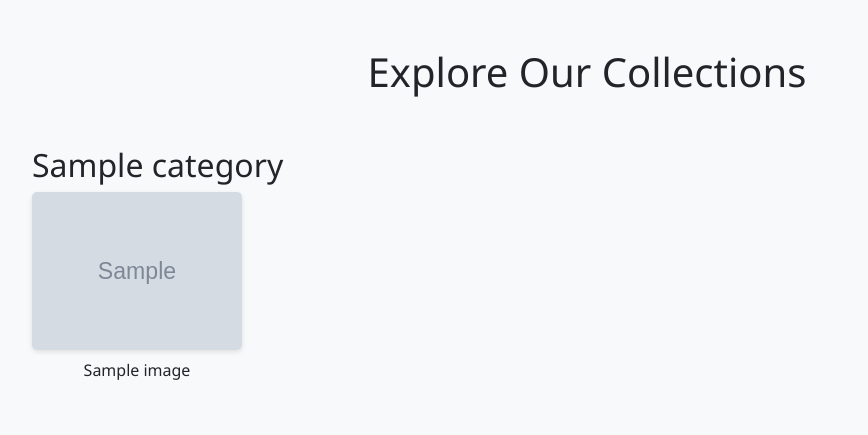
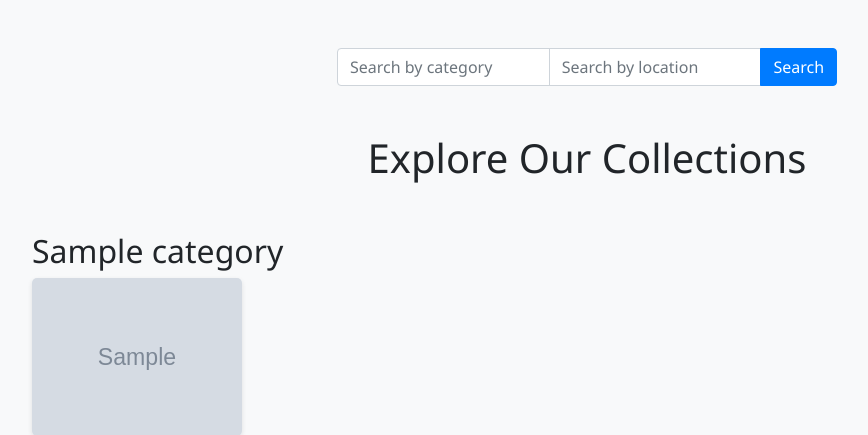
Before and after one commit to Mathenge-Alex/Photo_Gallery, a Django app: template photos/templates/photos/home.html in a window 1280 px wide. Shown: the part 56-491 px from the top of the page, without its empty margins (53-921 px from the left). Run offline with Django 4.2, Linux system fonts and the light colour scheme; the template is opened without the code that fills it: most values are stand-ins (such as "Sample title", 1, 10 or a date in 2020); grey boxes marked "Sample" are stand-in pictures; some libraries are stand-ins or nearby versions.

```diff
--- a/photos/templates/photos/home.html
+++ b/photos/templates/photos/home.html
@@ -3,18 +3,70 @@
 {% block title %}Home | Photo Gallery{% endblock %}
 
 {% block content %}
+<!-- Search Bar -->
+<div class="search-bar my-5">
+    <form method="GET" action="{% url 'search_results' %}">
+        <div class="input-group">
+            <input type="text" name="category" class="form-control" placeholder="Search by category">
+            <input type="text" name="location" class="form-control" placeholder="Search by location">
+            <div class="input-group-append">
+                <button class="btn btn-primary" type="submit">Search</button>
+            </div>
+        </div>
+    </form>
+</div>
+
 <h1 class="my-5 text-center">Explore Our Collections</h1>
 {% for category, images in images_by_category.items %}
 <section class="category-section">
     <h2>{{ category }}</h2>
     <div class="image-grid">
         {% for image in images %}
-        <div class="image-item">
+        <div class="image-item" data-toggle="modal" data-target="#imageModal{{ image.id }}">
             <img src="{{ image.image.url }}" alt="{{ image.name }}">
             <p class="text-center mt-2">{{ image.name }}</p>
+        </div>
+
+        <!-- Modal -->
+        <div class="modal fade" id="imageModal{{ image.id }}" tabindex="-1" role="dialog"
+            aria-labelledby="imageModalLabel{{ image.id }}" aria-hidden="true">
+            <div class="modal-dialog modal-lg" role="document">
+                <div class="modal-content">
+                    <div class="modal-header">
+                        <h5 class="modal-title" id="imageModalLabel{{ image.id }}">{{ image.name }}</h5>
+                        <button type="button" class="close" data-dismiss="modal" aria-label="Close">
+                            <span aria-hidden="true">&times;</span>
+                        </button>
+                    </div>
+                    <div class="modal-body">
+                        <img src="{{ image.image.url }}" alt="{{ image.name }}">
+                        <p><strong>Description:</strong> {{ image.description }}</p>
+                        <p><strong>Location:</strong> {{ image.location.name }}</p>
+                        <p><strong>Category:</strong> {{ image.category.name }}</p>
+                        <p><strong>Uploaded on:</strong> {{ image.upload_date|date:"F j, Y" }}</p>
+                    </div>
+                    <div class="modal-footer">
+                        <button type="button" class="btn btn-secondary" data-dismiss="modal">Close</button>
+                        <button type="button" class="btn btn-primary" onclick="copyLink('{{ image.image.url }}')">Copy
+                            Link</button>
+                    </div>
+                </div>
+            </div>
         </div>
         {% endfor %}
     </div>
 </section>
 {% endfor %}
+
+<script>
+    function copyLink(url) {
+        var tempInput = document.createElement("input");
+        tempInput.value = url;
+        document.body.appendChild(tempInput);
+        tempInput.select();
+        document.execCommand("copy");
+        document.body.removeChild(tempInput);
+        alert("Link copied to clipboard!");
+    }
+</script>
 {% endblock %}
```
